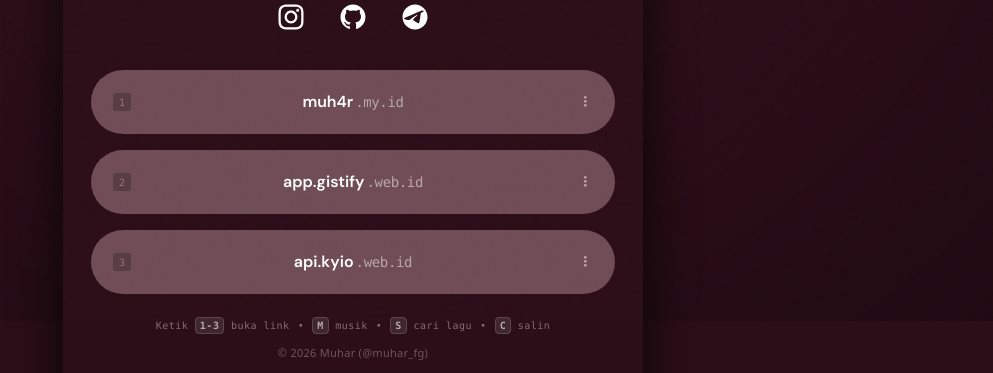
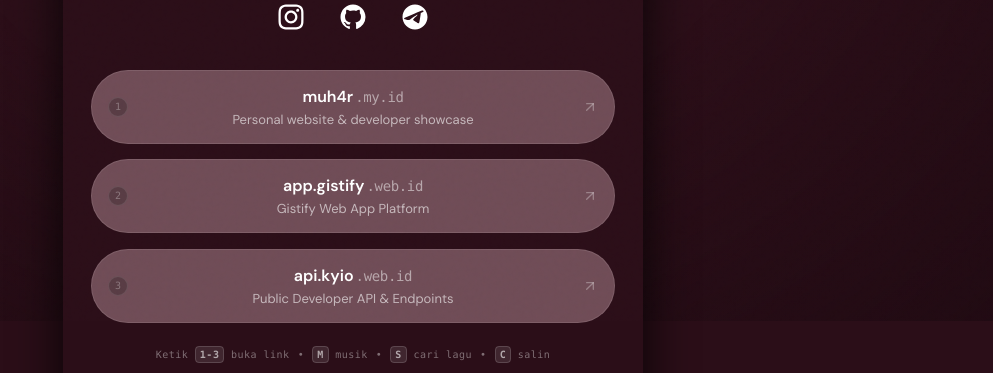
Before and after one commit to kyiov/linktree, a React (Vite) app: page / in a window 1280 px wide. Shown: the part 479-852 px from the top of the page, without its empty margins (287-1280 px from the left). Built offline with nearby package versions, Linux system fonts and the light colour scheme; a web font is replaced by a local one.

Commit message:
refactor(ui): polish link cards with editorial typography and tactile analog press

```diff
--- a/src/components/LinkCard.tsx
+++ b/src/components/LinkCard.tsx
@@ -1,4 +1,5 @@
 import React, { useState } from 'react';
+import { ArrowUpRight, Check, Copy } from 'lucide-react';
 import { LinkItem } from '../types/linktree';
 import { playTactileClick, playCopySuccess } from '../utils/audio';
 
@@ -7,35 +8,8 @@ interface LinkCardProps {
   index?: number;
 }
 
-interface AdaptiveTheme {
-  accentColor: string;
-  glowColor: string;
-  badge: string;
-  tagline: string;
-}
-
-const COLOR_PALETTE = [
-  { accentColor: '#fcd34d', glowColor: 'rgba(252, 211, 77, 0.35)' },
-  { accentColor: '#9ae6b4', glowColor: 'rgba(154, 230, 180, 0.35)' },
-  { accentColor: '#60a5fa', glowColor: 'rgba(96, 165, 250, 0.35)' },
-  { accentColor: '#f472b6', glowColor: 'rgba(244, 114, 182, 0.35)' },
-  { accentColor: '#a78bfa', glowColor: 'rgba(167, 139, 250, 0.35)' },
-  { accentColor: '#38bdf8', glowColor: 'rgba(56, 189, 248, 0.35)' },
-  { accentColor: '#fb923c', glowColor: 'rgba(251, 146, 60, 0.35)' },
-  { accentColor: '#34d399', glowColor: 'rgba(52, 211, 153, 0.35)' },
-];
-
 export const LinkCard: React.FC<LinkCardProps> = ({ link, index = 0 }) => {
   const [copied, setCopied] = useState(false);
-  const [isHovered, setIsHovered] = useState(false);
-
-  const fallback = COLOR_PALETTE[index % COLOR_PALETTE.length];
-  const theme: AdaptiveTheme = {
-    accentColor: link.accentColor || fallback.accentColor,
-    glowColor: link.glowColor || fallback.glowColor,
-    badge: link.badge || (index === 0 ? 'Featured' : 'Link'),
-    tagline: link.description || 'Kunjungi link ini',
-  };
 
   const handleCopy = (e: React.MouseEvent) => {
     e.preventDefault();
@@ -70,100 +44,75 @@ export const LinkCard: React.FC<LinkCardProps> = ({ link, index = 0 }) => {
       );
     }
 
-    return <span className="font-semibold text-white tracking-normal">{title}</span>;
+    return <span className="font-semibold text-white tracking-normal text-[15px] sm:text-[16px]">{title}</span>;
   };
 
   const delayMs = 280 + index * 80;
 
   return (
     <div
-      className={`relative w-full group animate-fade-up ${isHovered ? 'z-40' : 'z-10'}`}
+      className="relative w-full group animate-fade-up"
       style={{ animationDelay: `${delayMs}ms` }}
-      onMouseEnter={() => setIsHovered(true)}
-      onMouseLeave={() => setIsHovered(false)}
     >
+      {/* Toast Feedback */}
       {copied && (
         <div
-          className="animate-toast absolute -top-10 left-1/2 -translate-x-1/2 z-30 px-3 py-1 bg-black/90 backdrop-blur-md text-white text-[12px] font-medium rounded-full shadow-xl border border-white/15 whitespace-nowrap pointer-events-none flex items-center gap-1.5 select-none"
+          className="animate-toast absolute -top-9 left-1/2 -translate-x-1/2 z-30 px-3 py-1 bg-black/85 backdrop-blur-md text-white text-[12px] font-medium rounded-full shadow-lg border border-white/15 whitespace-nowrap pointer-events-none flex items-center gap-1.5 select-none"
         >
-          <svg width="12" height="12" viewBox="0 0 24 24" fill="none" stroke="currentColor" strokeWidth="2.5" strokeLinecap="round" strokeLinejoin="round" className="text-emerald-400">
-            <polyline points="20 6 9 17 4 12" />
-          </svg>
+          <Check size={12} className="text-emerald-400" />
           <span>Tautan disalin!</span>
         </div>
       )}
 
-      {isHovered && !copied && (
-        <div
-          className="animate-toast hidden sm:flex absolute -top-[70px] left-1/2 -translate-x-1/2 z-50 px-3.5 py-2 bg-[#16060c] border rounded-xl shadow-[0_12px_36px_rgba(0,0,0,0.85)] items-center gap-3 pointer-events-none whitespace-nowrap"
-          style={{ borderColor: `${theme.accentColor}55` }}
-        >
-          <div
-            className="w-2 h-2 rounded-full animate-pulse shrink-0"
-            style={{ backgroundColor: theme.accentColor }}
-          />
-          <div className="flex flex-col text-left">
-            <div className="flex items-center gap-1.5">
-              <span className="font-mono text-[12px] text-white font-semibold tracking-tight">{link.title}</span>
-              <span
-                className="text-[9px] uppercase font-mono px-1.5 py-0.5 rounded border font-semibold"
-                style={{
-                  color: theme.accentColor,
-                  borderColor: `${theme.accentColor}60`,
-                  backgroundColor: `${theme.accentColor}20`
-                }}
-              >
-                {theme.badge}
-              </span>
-            </div>
-            <span className="text-[11px] text-white/70 font-sans">{theme.tagline}</span>
-          </div>
-          <span className="text-white/50 text-xs font-mono pl-0.5">↗</span>
-        </div>
-      )}
-
+      {/* Main Pill Link */}
       <a
         href={link.url}
         target="_blank"
         rel="noopener noreferrer"
         aria-label={link.title}
         onClick={() => playTactileClick()}
-        style={{
-          boxShadow: isHovered
-            ? `0 10px 28px -4px ${theme.glowColor}, 0 4px 14px -2px rgba(0,0,0,0.35)`
-            : undefined,
-          borderColor: isHovered ? `${theme.accentColor}50` : 'transparent',
-        }}
-        className="linktree-pill relative w-full min-h-[64px] py-3 px-8 flex items-center justify-center text-center font-dmsans border cursor-pointer select-none"
+        className="linktree-pill relative w-full min-h-[64px] sm:min-h-[70px] py-3.5 px-6 sm:px-12 flex items-center justify-center text-center font-dmsans border border-white/10 hover:border-white/20 cursor-pointer select-none"
       >
+        {/* Subtle keyboard shortcut indicator on desktop */}
         {index < 9 && (
-          <span className="hidden sm:inline-flex absolute left-5 top-1/2 -translate-y-1/2 items-center justify-center w-5 h-5 rounded bg-black/20 border border-white/10 text-white/30 text-[10px] font-mono group-hover:text-white/60 group-hover:border-white/20 transition-colors pointer-events-none">
+          <span className="hidden sm:inline-flex absolute left-4 top-1/2 -translate-y-1/2 items-center justify-center w-5 h-5 rounded-full bg-black/20 border border-white/10 text-white/30 text-[10px] font-mono group-hover:text-white/60 group-hover:border-white/25 transition-colors pointer-events-none">
             {index + 1}
           </span>
         )}
 
-        <div className="w-full truncate px-4">
-          {renderDualToneTitle(link.title)}
+        {/* Integrated Typography (Title + Inline Subtitle) */}
+        <div className="flex flex-col items-center justify-center w-full px-2">
+          <div className="flex items-center justify-center">
+            {renderDualToneTitle(link.title)}
+          </div>
+          {link.description && (
+            <p className="text-[12px] sm:text-[13px] text-white/60 font-normal leading-snug line-clamp-1 mt-0.5 max-w-[90%]">
+              {link.description}
+            </p>
+          )}
         </div>
+
+        {/* Restrained external arrow indicator */}
+        <span
+          aria-hidden="true"
+          className="hidden sm:inline-flex absolute right-4 top-1/2 -translate-y-1/2 text-white/30 group-hover:text-white/75 group-hover:translate-x-0.5 group-hover:-translate-y-[calc(50%+1px)] transition-all duration-200 pointer-events-none"
+        >
+          <ArrowUpRight size={16} />
+        </span>
       </a>
 
+      {/* Discrete Copy Action Button */}
       <button
         type="button"
         onClick={handleCopy}
-        aria-label={copied ? "Copied!" : "Copy link"}
-        title={copied ? "Copied!" : "Copy link"}
-        className="absolute right-3.5 top-1/2 -translate-y-1/2 w-8 h-8 flex items-center justify-center rounded-full text-white/50 hover:text-white hover:bg-black/10 transition-all duration-200"
+        aria-label={copied ? "Tautan disalin" : "Salin tautan"}
+        title={copied ? "Tautan disalin" : "Salin tautan"}
+        className="absolute right-2.5 sm:right-10 top-1/2 -translate-y-1/2 w-8 h-8 flex items-center justify-center rounded-full text-white/40 hover:text-white hover:bg-white/10 active:scale-90 transition-all duration-200 opacity-60 sm:opacity-0 sm:group-hover:opacity-100"
       >
         {copied ? (
-          <svg width="14" height="14" viewBox="0 0 24 24" fill="none" stroke="currentColor" strokeWidth="2.5" strokeLinecap="round" strokeLinejoin="round" className="text-emerald-400">
-            <polyline points="20 6 9 17 4 12" />
-          </svg>
+          <Check size={14} className="text-emerald-400" />
         ) : (
-          <svg width="3" height="11" viewBox="0 0 3 11" fill="currentColor">
-            <circle cx="1.33" cy="1.33" r="1.33" />
-            <circle cx="1.33" cy="5.33" r="1.33" />
-            <circle cx="1.33" cy="9.33" r="1.33" />
-          </svg>
+          <Copy size={13} />
         )}
       </button>
     </div>
--- a/src/index.css
+++ b/src/index.css
@@ -48,18 +48,18 @@ body {
   background-color: var(--color-pill);
   color: var(--color-text);
   border-radius: 9999px;
-  transition: transform 0.2s cubic-bezier(0.2, 0.8, 0.4, 1), background-color 0.2s ease, box-shadow 0.2s ease;
+  transition: transform 0.22s cubic-bezier(0.2, 0.8, 0.4, 1), background-color 0.2s ease, box-shadow 0.22s ease, border-color 0.2s ease;
   will-change: transform;
 }
 
 .linktree-pill:hover {
   background-color: var(--color-pill-hover);
-  transform: scale(1.015);
-  box-shadow: 0 6px 20px -4px rgba(0, 0, 0, 0.3);
+  transform: translateY(-1.5px) scale(1.008);
+  box-shadow: 0 8px 24px -4px rgba(0, 0, 0, 0.35);
 }
 
 .linktree-pill:active {
-  transform: scale(0.985);
+  transform: translateY(1px) scale(0.985);
   box-shadow: 0 2px 8px -2px rgba(0, 0, 0, 0.25);
 }
 
```
